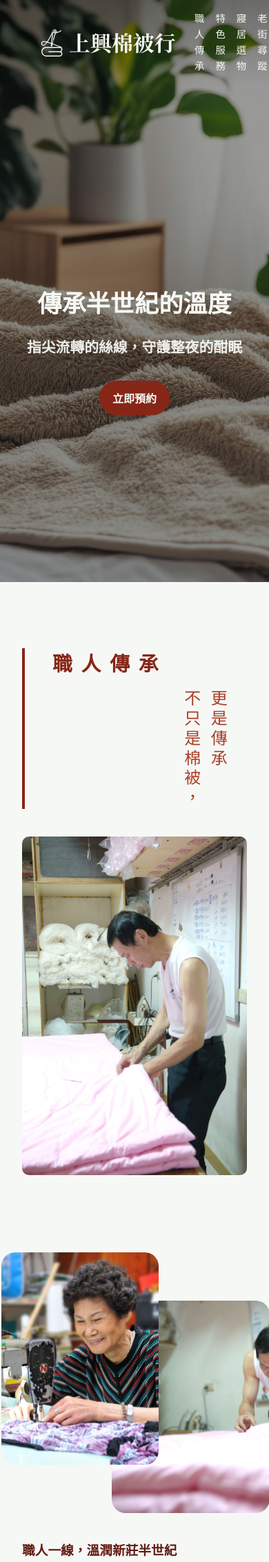
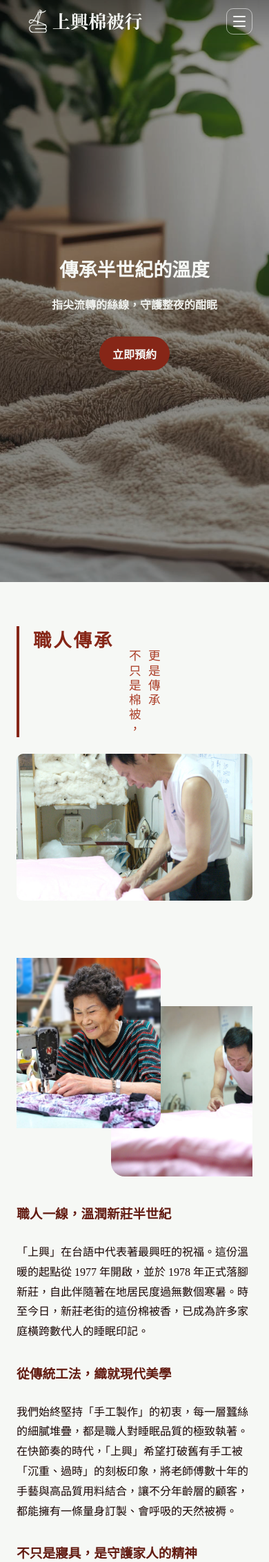
Before and after one commit to jekkinoopy/SiongHing, a PHP site: page / in a window 390 px wide. Shown: the top 2265 px of the page at 69% size. Run offline with PHP 8.4, Linux system fonts and the light colour scheme.

Commit message:
style:調整響應式排版(WIP)

```diff
--- a/index.html
+++ b/index.html
@@ -4,7 +4,7 @@
 <head>
     <meta charset="UTF-8">
     <meta http-equiv="X-UA-Compatible" content="IE=edge">
-    <meta name="viewport" content="上興棉被行位於新莊老街，傳承半世紀手工棉被與蠶絲被製作，提供客製化寢具、舊被翻新與傳統婚俗用品。">
+    <meta name="viewport" content="width=device-width, initial-scale=1.0">
     <meta name="keywords" content="新莊棉被店, 手工棉被, 蠶絲被, 舊被翻新, 新莊老街, 婚俗用品">
     <meta property="og:title" content="上興棉被行｜新莊老街手工棉被">
     <meta property="og:description" content="50年職人手工棉被，客製化製作與舊被翻新服務">
@@ -29,7 +29,13 @@
                     <div class="logo-icon"></div>
                 </a>
             </div>
-            <ul class="nav-links">
+            <button class="nav-toggle" type="button" aria-label="切換選單" aria-expanded="false"
+                aria-controls="primary-nav">
+                <span class="nav-toggle-bar"></span>
+                <span class="nav-toggle-bar"></span>
+                <span class="nav-toggle-bar"></span>
+            </button>
+            <ul class="nav-links" id="primary-nav">
                 <!-- (故事歷史、品牌精神) -->
                 <li><a href="#about">職人傳承</a></li>
                 <!-- (專門介紹蠶絲堆疊、打棉流程，把「工作平台」搬到網頁上) -->
@@ -283,6 +289,30 @@ Q：蠶絲被如何保養？ (分享老闆親自示範的套被技術與清潔
     </footer>
 
     <script>
+        // 手機漢堡選單
+        const nav = document.querySelector('nav');
+        const navToggle = document.querySelector('.nav-toggle');
+        const navLinks = document.querySelector('.nav-links');
+
+        navToggle.addEventListener('click', function () {
+            const isOpen = nav.classList.toggle('nav-open');
+            navToggle.setAttribute('aria-expanded', String(isOpen));
+        });
+
+        document.querySelectorAll('.nav-links a').forEach(link => {
+            link.addEventListener('click', function () {
+                nav.classList.remove('nav-open');
+                navToggle.setAttribute('aria-expanded', 'false');
+            });
+        });
+
+        window.addEventListener('resize', function () {
+            if (window.innerWidth > 768) {
+                nav.classList.remove('nav-open');
+                navToggle.setAttribute('aria-expanded', 'false');
+            }
+        });
+
         // 平滑滾動
         document.querySelectorAll('a[href^="#"]').forEach(anchor => {
             anchor.addEventListener('click', function (e) {
--- a/style.css
+++ b/style.css
@@ -100,6 +100,7 @@ body {
     color: var(--text);
     background-color: var(--bg);
     line-height: 1.6;
+    overflow-x: hidden;
 }
 
 a {
@@ -174,6 +175,36 @@ nav.scrolled .logo-icon {
     display: flex;
     gap: 2rem;
     list-style: none;
+}
+
+.nav-toggle {
+    display: none;
+    width: 42px;
+    height: 42px;
+    border: 1px solid rgba(255, 255, 255, 0.55);
+    border-radius: 10px;
+    background: transparent;
+    cursor: pointer;
+    align-items: center;
+    justify-content: center;
+    flex-direction: column;
+    gap: 5px;
+}
+
+.nav-toggle-bar {
+    width: 18px;
+    height: 2px;
+    background-color: var(--bg);
+    border-radius: 999px;
+    transition: all 0.25s ease;
+}
+
+nav.scrolled .nav-toggle {
+    border-color: rgba(134, 38, 23, 0.35);
+}
+
+nav.scrolled .nav-toggle-bar {
+    background-color: var(--primary);
 }
 
 .nav-links a {
@@ -328,6 +359,10 @@ nav.scrolled .nav-links a:hover {
 
 .about-image {
     width: 100%;
+    /* 設定比例，1000以下等比例縮放 */
+    aspect-ratio: 16 / 10;
+    max-height: 420px;
+    /* 大螢幕限制高度，避免過長 */
     /* height: 300px; */
     /* background: linear-gradient(135deg, var(--accent) 0%, var(--brand-secondary) 100%); */
     border-radius: 10px;
@@ -351,6 +386,7 @@ nav.scrolled .nav-links a:hover {
     max-width: 500px;
     height: 400px;
     margin: 40px auto;
+    overflow: hidden;
 }
 
 .about-image-stack img {
@@ -501,12 +537,20 @@ nav.scrolled .nav-links a:hover {
     text-align: right;
     padding-right: 20px;
     border-right: 4px solid var(--primary);
+    border-left: none;
+    /* 確保沒有左邊框干擾 */
+    width: fit-content;
+    margin-left: auto;
+    /* 靠右 */
+    margin-right: 0;
+    /* 確保貼齊網格邊緣 */
 }
 
 #products .section-title {
     text-align: left;
     padding-left: 20px;
     border-left: 4px solid var(--primary);
+    width: fit-content;
 }
 
 .products-grid {
@@ -525,11 +569,16 @@ nav.scrolled .nav-links a:hover {
     transition: all 0.3s ease;
 }
 
-#features .section-title,
 #features .feature-grid {
     max-width: 1200px;
     margin-left: auto;
     margin-right: auto;
+    padding-left: 2rem;
+    padding-right: 2rem;
+}
+
+#features .section-title {
+    max-width: 1200px;
     padding-left: 2rem;
     padding-right: 2rem;
 }
@@ -555,7 +604,7 @@ nav.scrolled .nav-links a:hover {
 }
 
 .product-info h3 {
-    background-color: var(--accent);
+    background-color: var(--primary);
     color: var(--text-white);
     margin: -1.5rem -1.5rem 1rem;
     font-size: 1.25rem;
@@ -612,6 +661,8 @@ nav.scrolled .nav-links a:hover {
 }
 
 .contact-info-content .logo {
+    display: flex;
+    justify-content: center;
     margin-bottom: 30px;
     border-bottom: 3px solid var(--secondary);
     padding-bottom: 20px;
@@ -654,38 +705,251 @@ footer {
 }
 
 /* 響應式設計 */
-@media (max-width: 768px) {
-    .hero h1 {
-        font-size: 2.2rem;
+@media (max-width: 1024px) {
+    :root {
+        --section-spacing-y: 5rem;
+        --section-title-gap: 2rem;
     }
 
-    .nav-links {
-        gap: 1rem;
-        font-size: 0.9rem;
+    .nav-container,
+    .about-section,
+    .products-section,
+    .contact-section,
+    #features .section-title,
+    #features .feature-grid {
+        padding-left: 1.5rem;
+        padding-right: 1.5rem;
     }
 
     .about-section {
         grid-template-columns: 1fr;
+        gap: 2.5rem;
+    }
+
+    .about-left {
+        position: static;
+    }
+
+    .about-image-stack {
+        max-width: 520px;
+    }
+
+    .products-grid {
+        grid-template-columns: repeat(2, minmax(0, 1fr));
+    }
+
+    .contact-info-container {
+        gap: 2rem;
+    }
+
+    .contact-section .logo-icon {
+        width: 240px;
+    }
+}
+
+
+@media (max-width: 768px) {
+    :root {
+        --section-spacing-y: 4rem;
+        --section-title-gap: 1.5rem;
+    }
+
+    html {
+        scroll-padding-top: 72px;
+    }
+
+    nav {
+        padding: 0.75rem 0;
+    }
+
+    .nav-container {
+        position: relative;
+        flex-direction: row;
+        align-items: center;
+        justify-content: space-between;
+        gap: 0.75rem;
+    }
+
+    .logo-icon {
+        width: 200px;
+        height: 38px;
+    }
+
+    .nav-toggle {
+        display: inline-flex;
+    }
+
+    .nav-links {
+        position: absolute;
+        top: calc(100% + 0.5rem);
+        left: 0;
+        right: 0;
+        background-color: var(--bg-alt);
+        border: 1px solid rgba(134, 38, 23, 0.18);
+        border-radius: 12px;
+        box-shadow: 0 12px 24px rgba(0, 0, 0, 0.14);
+        padding: 0;
+        max-height: 0;
+        opacity: 0;
+        overflow: hidden;
+        pointer-events: none;
+        flex-direction: column;
+        gap: 0;
+        transition: max-height 0.25s ease, opacity 0.2s ease, padding 0.25s ease;
+    }
+
+    nav.nav-open .nav-links {
+        max-height: 320px;
+        opacity: 1;
+        pointer-events: auto;
+        padding: 0.5rem 0;
+    }
+
+    .nav-links li {
+        width: 100%;
+    }
+
+    .nav-links a {
+        display: block;
+        width: 100%;
+        color: var(--text);
+        font-size: 0.95rem;
+        padding: 0.7rem 1rem;
+    }
+
+    .nav-links a:hover {
+        color: var(--primary);
+        background-color: rgba(171, 61, 39, 0.08);
+    }
+
+    nav.nav-open .nav-toggle-bar:nth-child(1) {
+        transform: translateY(7px) rotate(45deg);
+    }
+
+    nav.nav-open .nav-toggle-bar:nth-child(2) {
+        opacity: 0;
+    }
+
+    nav.nav-open .nav-toggle-bar:nth-child(3) {
+        transform: translateY(-7px) rotate(-45deg);
+    }
+
+    .hero {
+        background-attachment: scroll;
+        min-height: 520px;
+        padding: 7rem 1.25rem 3rem;
+    }
+
+    .hero h1 {
+        font-size: 2rem;
+    }
+
+    .hero p {
+        font-size: 1.05rem;
     }
 
     .section-title {
-        font-size: 1.8rem;
+        font-size: 1.9rem;
+        letter-spacing: 0.18rem;
     }
 
-    #products .section-title {
+    #features .section-title,
+    #products .section-title,
+    #contact .section-title {
+        width: fit-content;
         text-align: left;
         border-right: none;
         padding-right: 0;
+        padding-left: 16px;
+        border-left: 4px solid var(--primary);
+        margin-left: 0;
+        margin-right: 0;
+    }
+
+    .title-group {
         padding-left: 20px;
-        border-left: 4px solid var(--primary);
+        margin-bottom: 1.5rem;
+    }
+
+    .slogan-v {
+        font-size: 1.1rem;
+        margin-top: 24px;
+    }
+
+    .about-image-stack {
+        height: 320px;
+    }
+
+    .about-image {
+        max-height: 280px;
+    }
+
+    .img-front img,
+    .img-back img {
+        height: 240px;
+    }
+
+    .feature-grid,
+    .products-grid {
+        grid-template-columns: 1fr;
+        gap: 1.25rem;
+    }
+
+    .product-info h3 {
+        font-size: 1.15rem;
     }
 
     .contact-info-container {
         flex-direction: column;
     }
 
+    .contact-section iframe {
+        min-height: 300px;
+    }
+
     .contact-section iframe,
     .contact-info-content {
         width: 100%;
     }
+
+    .contact-info-content {
+        padding: 1.25rem;
+    }
 }
+
+@media (max-width: 480px) {
+    .nav-links a {
+        font-size: 0.9rem;
+    }
+
+    .nav-toggle {
+        width: 38px;
+        height: 38px;
+    }
+
+    .hero h1 {
+        font-size: 1.7rem;
+    }
+
+    .hero p {
+        font-size: 1rem;
+    }
+
+    .section-title {
+        font-size: 1.65rem;
+    }
+
+    .about-image {
+        max-height: 220px;
+    }
+
+    .feature-card,
+    .product-info {
+        padding: 1.1rem;
+    }
+
+    .product-info h3 {
+        margin: -1.1rem -1.1rem 0.9rem;
+        padding: 0.85rem 1.1rem;
+    }
+}
```
